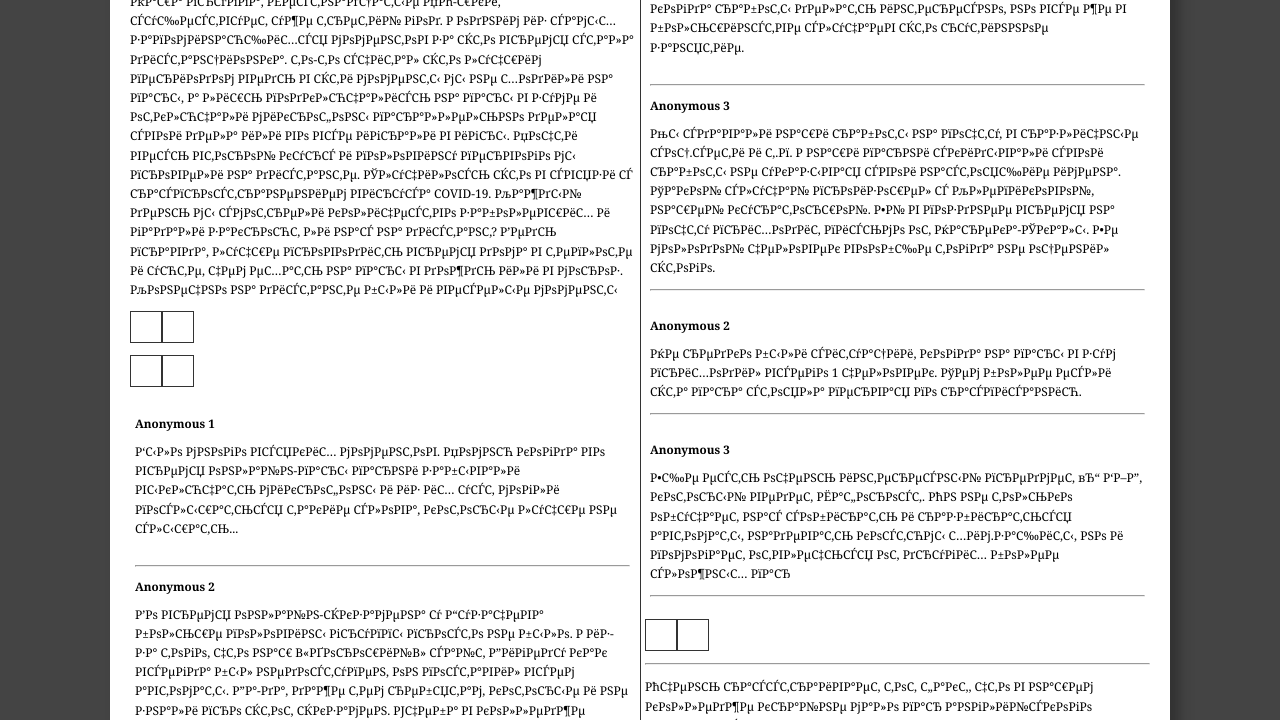
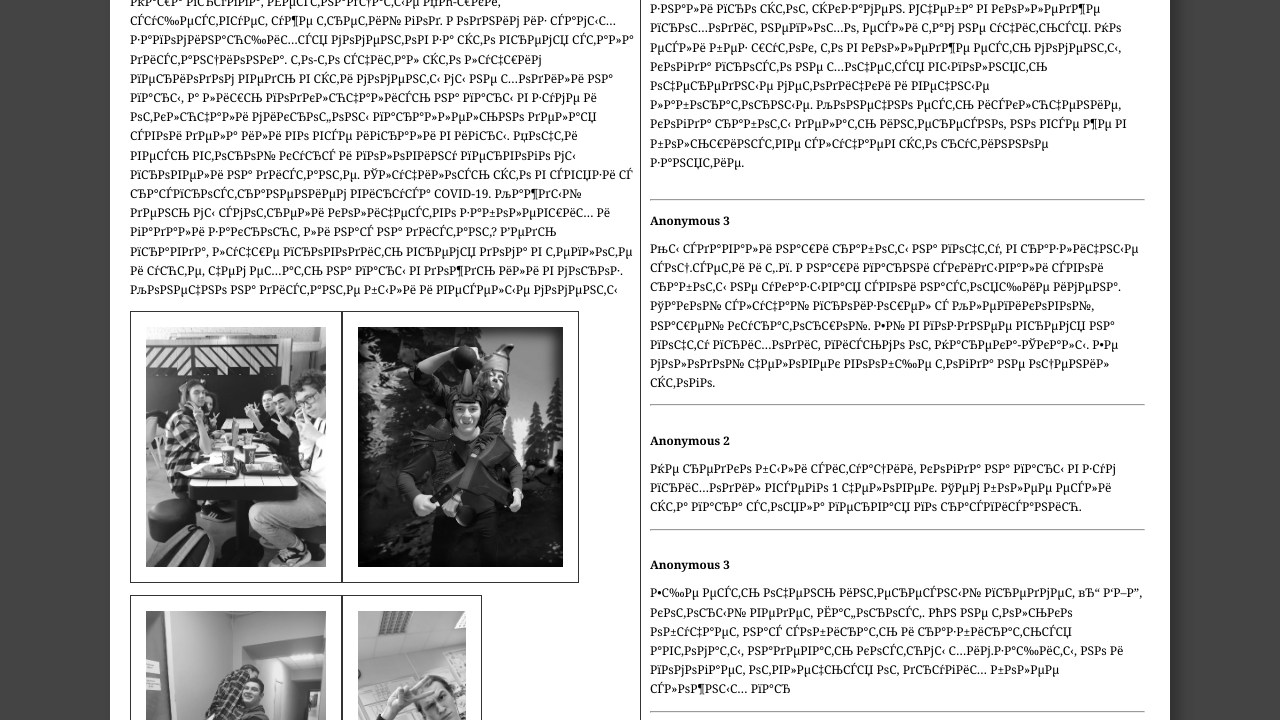
Before and after one commit to TerrniT/gazeta-po-316, a plain HTML site: page index.html in a window 1280 px wide. Shown: the part 232-952 px from the top of the page. Drawn offline with Linux system fonts and the light colour scheme; the site is published under a folder, as on GitHub Pages, so addresses that start at the root find nothing.

Commit message:
path changes

```diff
--- a/index.html
+++ b/index.html
@@ -20,13 +20,13 @@
                 в связи с распространением вируса COVID-19. Каждый день мы смотрели количество заболевших и гадали закроют ли нас на дистант? Ведь правда,
                  лучше проводить время дома в теплоте и уюте, чем ехать на пары в дождь или в мороз. Конечно на дистанте были и веселые моменты</p>
             <p class="thumb">
-                <img src="/img/image-1(bw).jpg" alt="">
-                <img src="/img/image-2(bw).jpg" alt="">
+                <img src="./img/image-1(bw).jpg" alt="">
+                <img src="./img/image-2(bw).jpg" alt="">
 
             </p>
             <p class="thumb">
-                <img src="/img/image-5(bw).jpg" alt="">
-                <img src="/img/image-6(bw).jpg" alt="">
+                <img src="./img/image-5(bw).jpg" alt="">
+                <img src="./img/image-6(bw).jpg" alt="">
 
             </p>
         </div>
@@ -68,8 +68,8 @@
 
 
         <p class="thumb">
-            <img src="/img/image-4(bw).jpg" alt="">
-            <img src="/img/image-3(bw).jpg" alt="">
+            <img src="./img/image-4(bw).jpg" alt="">
+            <img src="./img/image-3(bw).jpg" alt="">
         </p>
         <hr>
         <p>Очень расстраивает тот факт, что в нашем колледже крайне мало пар английского языка. Все мы понимаем, что для нашей профессии он необходим!
```
